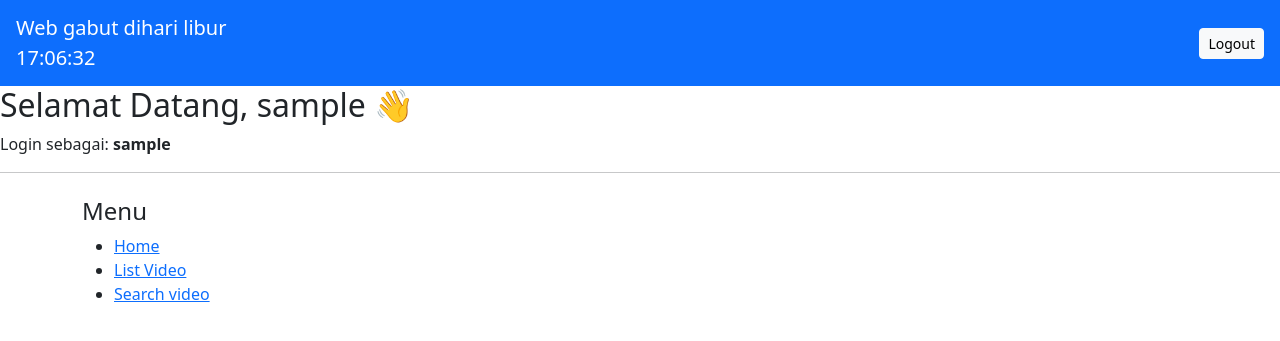
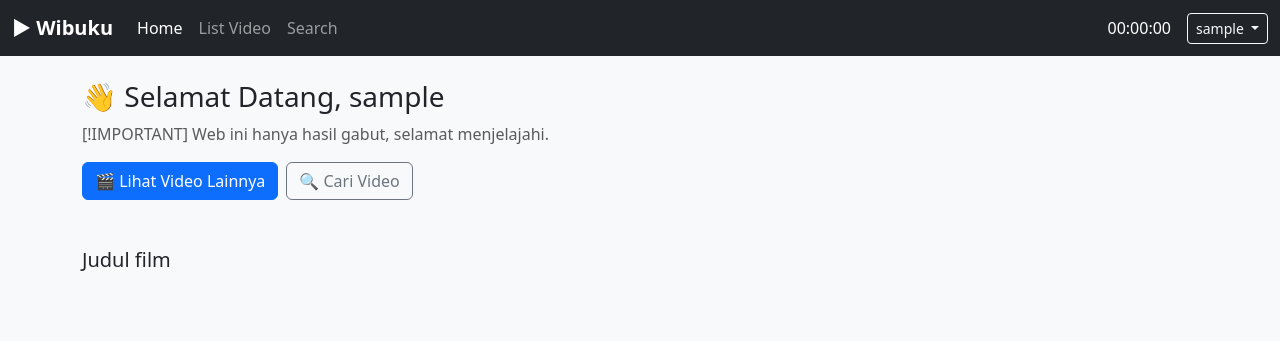
Before and after one commit to Azzy-Gm/Azzy, a PHP site: page /home.php in a window 1280 px wide. Shown: the top 341 px of the page. Run offline with PHP 8.4, Linux system fonts and the light colour scheme; the visitor is signed in with stand-in values (Sample User, id 1); data that the repository does not hold is empty.

Commit message:
Refactor home.php with new layout and features

```diff
--- a/Project_Liburan/home.php
+++ b/Project_Liburan/home.php
@@ -1,41 +1,118 @@
-<?php include "auth.php"; ?>
+<?php
+include "auth.php";
+include "koneksi.php";
+
+$series = mysqli_query($conn, "
+    SELECT j.*,
+    (SELECT COUNT(*) FROM videos v WHERE v.judul_id = j.id) AS total_eps
+    FROM judul j
+    ORDER BY j.id DESC
+");
+?>
+
 <!DOCTYPE html>
-<html>
+<html lang="id">
 <head>
-    <title>Home</title>
+    <meta charset="UTF-8">
+    <title>Home | Wibuku</title>
+
+    <!-- Bootstrap -->
     <link href="https://cdn.jsdelivr.net/npm/bootstrap@5.3.2/dist/css/bootstrap.min.css" rel="stylesheet">
+    <link href="css/istri2.css" rel="stylesheet">
 </head>
-<body>
+<body class="bg-light">
 
-<nav class="navbar navbar-dark bg-primary px-3">
-    <span class="navbar-brand">Web gabut dihari libur
-        <div id="clock">00:00:00</div>
-    </span>
-    <a href="logout.php" class="btn btn-light btn-sm">Logout</a>
+<!-- NAVBAR -->
+<nav class="navbar navbar-expand-lg navbar-dark bg-dark sticky-top">
+    <div class="container-fluid">
+
+        <a class="navbar-brand fw-bold" href="home.php">▶ Wibuku</a>
+
+        <button class="navbar-toggler" type="button" data-bs-toggle="collapse" data-bs-target="#navbarMenu">
+            <span class="navbar-toggler-icon"></span>
+        </button>
+
+        <div class="collapse navbar-collapse" id="navbarMenu">
+
+            <ul class="navbar-nav me-auto">
+                <li class="nav-item">
+                    <a class="nav-link active" href="home.php">Home</a>
+                </li>
+                <li class="nav-item">
+                    <a class="nav-link" href="video.php">List Video</a>
+                </li>
+                <li class="nav-item">
+                    <a class="nav-link" href="search.php">Search</a>
+                </li>
+            </ul>
+
+            <!-- CLOCK -->
+            <span class="text-white me-3" id="clock">00:00:00</span>
+
+            <!-- USER -->
+            <div class="dropdown">
+                <button class="btn btn-outline-light btn-sm dropdown-toggle" data-bs-toggle="dropdown">
+                    <?= $_SESSION['user']; ?>
+                </button>
+                <ul class="dropdown-menu dropdown-menu-end">
+                    <li><a class="dropdown-item" href="logout.php">Logout</a></li>
+                </ul>
+            </div>
+
+        </div>
+    </div>
 </nav>
 
-<h2>Selamat Datang, <?php echo $_SESSION['user']; ?> 👋</h2>
-<p>Login sebagai: <b><?php echo $_SESSION['user']; ?></b></p>
-<hr>
-    <script>
-        function updateClock() {
-            const now = new Date();
-            const hours = now.getHours().toString().padStart(2, '0');
-            const minutes = now.getMinutes().toString().padStart(2, '0');
-            const seconds = now.getSeconds().toString().padStart(2, '0');
-            document.getElementById("clock").textContent = `${hours}:${minutes}:${seconds}`;
-        }
-        setInterval(updateClock, 1000);
-    </script>
+<!-- CONTENT -->
+<div class="container mt-4">
 
-<div class="container mt-4">
-    <h4>Menu</h4>
-    <ul>
-        <li><a href="home.php">Home</a></li>
-        <li><a href="video.php">List Video</a></li>
-        <li><a href="search.php">Search video</a></li>
-    </ul>
+    <div class="home-card">
+        <h3>👋 Selamat Datang, <?= $_SESSION['user']; ?></h3>
+        <p class="text-muted mb-3">
+            [!IMPORTANT] Web ini hanya hasil gabut, selamat menjelajahi.
+        </p>
+
+        <div class="d-flex gap-2 flex-wrap">
+            <a href="video.php" class="btn btn-primary">🎬 Lihat Video Lainnya</a>
+            <a href="search.php" class="btn btn-outline-secondary">🔍 Cari Video</a>
+        </div>
+    </div>
+
+    <div class="mt-5">
+    <h5 class="mb-3">Judul film</h5>
+
+<div class="row g-4">
+<?php while ($s = mysqli_fetch_assoc($series)) { ?>
+    <div class="col-lg-3 col-md-4 col-sm-6">
+        <a href="judul.php?id=<?= $s['id']; ?>" class="text-decoration-none">
+            <div class="card series-card h-100">
+
+                <img src="img/<?= htmlspecialchars($s['thumbnail']); ?>"
+                     class="card-img-top"
+                     alt="<?= htmlspecialchars($s['judul']); ?>">
+
+                <div class="card-body">
+                    <h6 class="fw-bold mb-1">
+                        <?= htmlspecialchars($s['judul']); ?>
+                    </h6>
+                    <div class="text-muted small">
+                        <?= $s['total_eps']; ?> Episode
+                    </div>
+                </div>
+
+            </div>
+        </a>
+    </div>
+<?php } ?>
+    </div>
 </div>
+
+
+</div>
+
+<!-- JS -->
+<script src="https://cdn.jsdelivr.net/npm/bootstrap@5.3.2/dist/js/bootstrap.bundle.min.js"></script>
+<script src="js/liat-jam-kon.js"></script>
 
 </body>
 </html>
```
